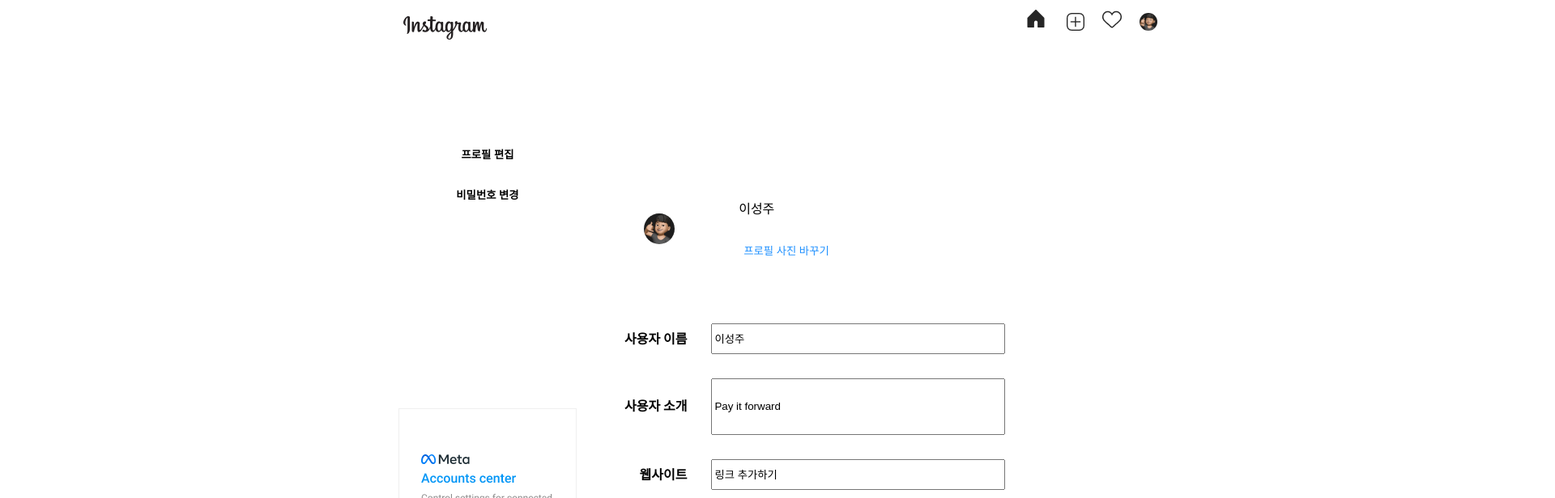
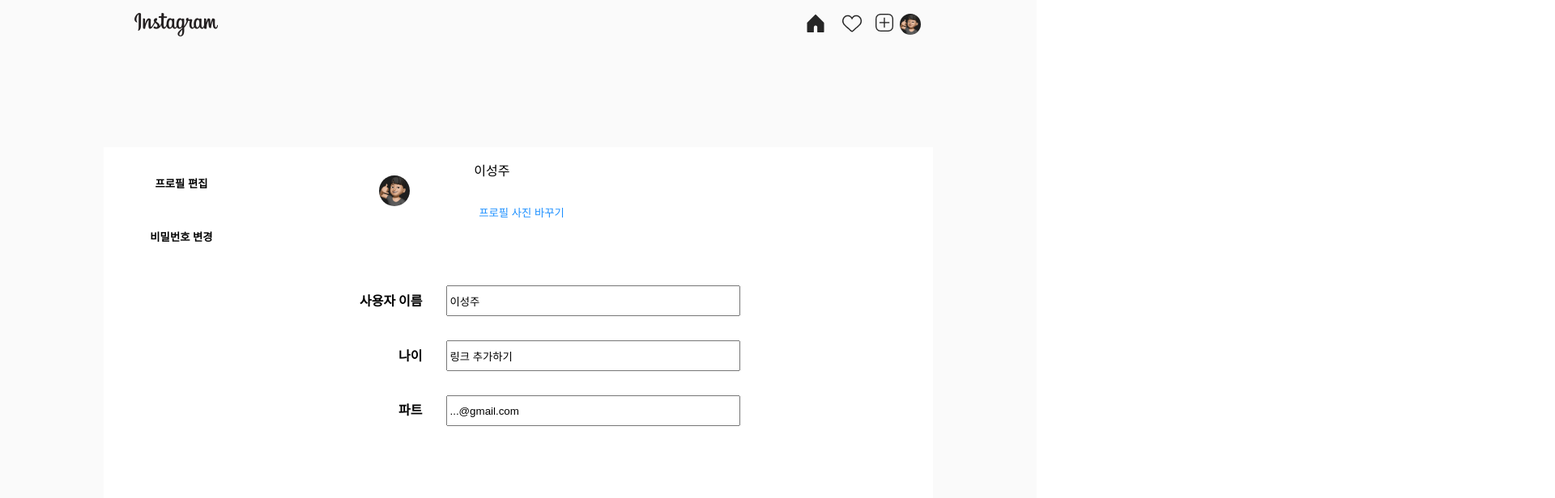
Before and after one commit to 2nd-PARD-WEB-PART/LeeSeongju, a React (Create React App) app in the folder instagram_homework_seongju/: page /edit-profile in a window 1280 px wide. Shown: the top 616 px of the page at 81% size, 1920 px wide, since content can reach past the window. Built offline with nearby package versions, Linux system fonts and the light colour scheme.

Commit message:
EditProfile페이지 css요소 수정

```diff
--- a/instagram_homework_seongju/src/App.css
+++ b/instagram_homework_seongju/src/App.css
@@ -186,6 +186,10 @@
 .sideMeta{
   margin-top: 30vh;
 }
+.meta{
+  width:13rem;
+  height:13rem;
+}
 .middle_profile{
   float:left;
     margin-left: 5%;
--- a/instagram_homework_seongju/src/App.js
+++ b/instagram_homework_seongju/src/App.js
@@ -8,6 +8,7 @@
 /*import를 하지 않고 public폴더에 사진 넣어두고 꺼내 쓰는 방식 사용. */
 
 export const MyContext = createContext();/** Context이용 위해서 선언 */
+
 
 function App() {
   const [MyData, setUser] = useState({
--- a/instagram_homework_seongju/src/EditProfile.js
+++ b/instagram_homework_seongju/src/EditProfile.js
@@ -1,40 +1,88 @@
 import React, {useState,useContext} from "react";
+import axios from 'axios';
 import {MyContext} from './App';
 import {Link} from 'react-router-dom';
 import styled from "styled-components";
 import './App.css';
 
 const InstaLogo = styled.div`
-    width:935;
-    height:53px;
-    margin-top:2%;
-`;
+    display:flex;
+    align-items: center;
+    justify-content: space-between;
+    @media(min-width: 750px){
+        width:75%;
+    }
+    @media(min-width: 450px)and(max-width: 750px){
+        width:50%;
+    }
+    @media(max-width: 450px){
+        width:50%;
+    }
+`; /*모바일, 테블릿, 피시 버전 따라서 헤더 크기 조정 */
+const LeftHeaderIcon = styled.div`
+    margin-top: 1%;
+`
+const LogoButton = styled.button`
+    background-color: #fafafa;
+    border:none;
+    cursor:pointer;
+`
+const RightHeaderIcon = styled.div`
+    margin-right: 1%;
+`
+const RightHeaderIconDetail = styled.div`
+    display: flex;
+    justify-content: space-between;
+    padding:1%;
+    width:120%;
+`
+const Body = styled.div`
+    width:80%;
+    height: 680px;
+    margin-top:10%;
+    margin-bottom:10%;
+    background-color: white;
+    display:grid;
+    grid-template-columns: 1fr 1fr 1fr;
+`
 
 const SideBar = styled.span`
-    width: 220px;
-    height:647px;
-    top:10%;
-
+    width: 70%;
+    height: 680px;
+    display: flex;
+    flex-direction: column;
+    justify-content: space-between;
+    background-color: white;
 `;
+const SideMeta = styled.div`
+    margin-top: 10%;
+`
 const Button = styled.button`
-    width: 220px;
-    height: 50px;
+    width: 15vw;
+    height: 8vh;
+    margin-top: 3%;
     border:none;
     background-color: white;
     font-weight: 600;
 `;
 const SideEditProfile = styled.div`
-  width: 220px;
-  margin-top: 10%;
+  width: 20%;
+  margin-top: 5%;
 `;
 
 const EditForm = styled.form`
+    width:120%;
     display: flex;
     justify-content: center;
-    margin-left: 10%;
     text-align: right;
-    margin-top: -65vh;
+    background-color: white;
 `;
+const FormDetail = styled.div`
+    display:flex;
+    height: 100vh;
+    flex-direction: column;
+    justify-content: space-between;
+`
 const ChangeProfileButton = styled.button`
     background-color: white;
     border:none;
@@ -101,38 +149,47 @@
       폼 버튼 비활성화 */
 
     return(
-        <div className="whole_body">
-            <div className="body">
+        <div className="container">
             <InstaLogo>
+                <LeftHeaderIcon>
                     <Link to="/">
-                        <button style={{backgroundColor:'white', border:'none',cursor:'pointer'}}><img src = "Logo.png" /></button>
-                        <button className='home_button'><img src = "Menu-Button-Item.png" alt ="홈로고"/></button>
+                        <LogoButton><img src = "Logo.png" /></LogoButton>
                     </Link>
-                    <button className='header_heart'><img src='heart_icon.png' alt="헤더하트"></img></button>
-                    <img src = "NewPosts.png" alt ="더하기로고" className="plus_logo"/>
-                    <Link to="/edit-profile">
-                        <img src = "miniProfile.png" alt ="작은프로필" className="mini_profile"/>
+                </LeftHeaderIcon>
+
+                <RightHeaderIcon>
+                    <RightHeaderIconDetail>
+                        <Link to="/home">
+                            <button className='home_home_button'><img src = "Menu-Button-Item.png" alt ="홈로고"/></button>
                         </Link>
+                        <button className='home_header_heart'><img src='heart_icon.png' alt="헤더하트"></img></button>
+                        <img src = "NewPosts.png" alt ="더하기로고" className="home_plus_logo"/>
+                        <Link to="/">
+                            <img src = "miniProfile.png" alt ="작은프로필" className="home_mini_profile"/>
+                        </Link>
+                    </RightHeaderIconDetail>
+                </RightHeaderIcon>
             </InstaLogo>
 
-            <span className="sideBar">
+            <Body>
+                <div className="sideBar">
                     <SideBar>
                         <SideEditProfile>
                             <Button>프로필 편집</Button>
+                            <Button>비밀번호 변경</Button>
                         </SideEditProfile>
-                    <div className="sideEditPassword">
-                        <Button>비밀번호 변경</Button>
+
+                        <SideMeta>
+                            <img src="meta.png" alt="메타사진" className="meta"></img>
+                        </SideMeta>
+                    </SideBar>
                 </div>
-                    <div className="sideMeta">
-                        <img src="meta.png" alt="메타사진" className="meta"></img>
 
-                    </div>
-                </SideBar>
-
-            </span>
-
+                <div>
                 <EditForm>
                     <form>
+                        <FormDetail>
+                            <div>
                                 <div className="currentProfile">
                                     <span className="from_label">
                                         <span>
@@ -154,34 +211,36 @@
                                     <input type="text" value={userName} onChange={(e) => {setUserName(e.target.value);handleUserNameChange(e); handleFieldChange();}} className="form_size1"></input>
                                 </div>
 
-                    <div className="userIntroduce">
+                                {/*<div className="userIntroduce">
                                     <span className="form_label">사용자 소개</span>
                                     <input type="text" value={userIntroduce} onChange={(e) => {setUserIntroduce(e.target.value);handleUserIntroduceChange(e); handleFieldChange();}} className="form_size2"></input>
-                    </div>
+                                </div>*/}
 
                                 <div className="userSite">
-                        <span className="form_label">웹사이트</span>
+                                    <span className="form_label">나이</span>
                                     <input type="text" value={userSite} onChange={(e) => {setUserSite(e.target.value);handleUserSiteChange(e); handleFieldChange();}} className="form_size1"></input>
                                 </div>
 
                                 <div className="userEmail">
-                        <span className="form_label">이메일</span>
+                                    <span className="form_label">파트</span>
                                     <input type="text" value={userEmail} onChange={(e) => {setUserEmail(e.target.value);handleUserEmailChange(e); handleFieldChange();}} className="form_size1"></input>
                                 </div>
+                            </div>
 
-                    <div className="userGender">
-                        <span className="form_label">성별</span>
-                        <input type="text" value={userGender} onChange={(e) => {setUserGender(e.target.value);handleUserGenderChange(e); handleFieldChange();}} className="form_size1"></input>
-                    </div>
+                            <div>
 
                                 <div className="submitButton">
                                     <input type="submit" value="제출" onClick={handlerSubmitChange} className="submit_button" disabled={isSubmitDisabled}></input>
                                 </div>
-
+                            </div>
+                        </FormDetail>
                     </form>
 
                 </EditForm>
                 </div>
+
+
+            </Body>
 
     </div>
 
--- a/instagram_homework_seongju/src/Home.js
+++ b/instagram_homework_seongju/src/Home.js
@@ -243,7 +243,7 @@
           setComments([...comments, newComment]);
           setNewComment("");
         }
-      }; /*댓글 추가하는 기능
+      }; /*
       trim은 새로운 댓글이 공백이 아닌 문자열인지 확인.
       trim은 양 끝 공백 제거 그리고 !==""로 결과가 비어있지 않는 문자열인지 확인
       setComments([...comments, newComment]) 이거는 현재 댓글 배열에 끝에 새로운 댓글을 추가함
```
Lines whose indentation alone changed are shown as unchanged.
